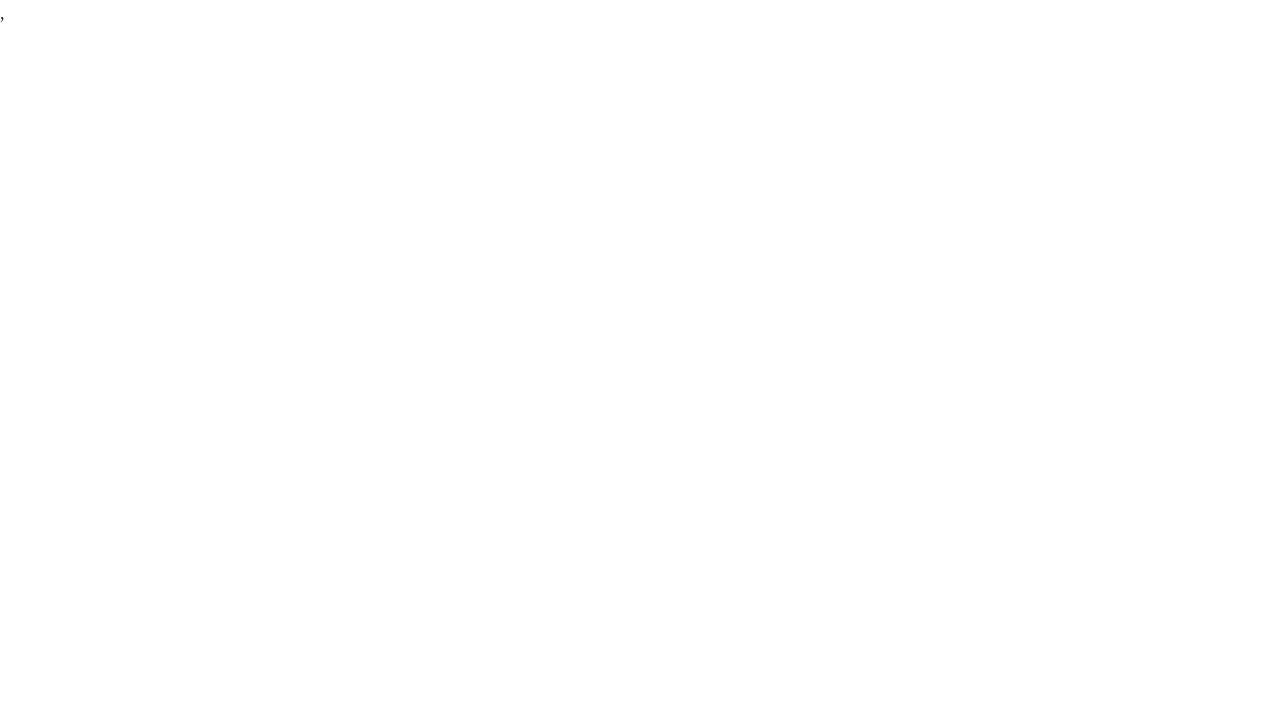
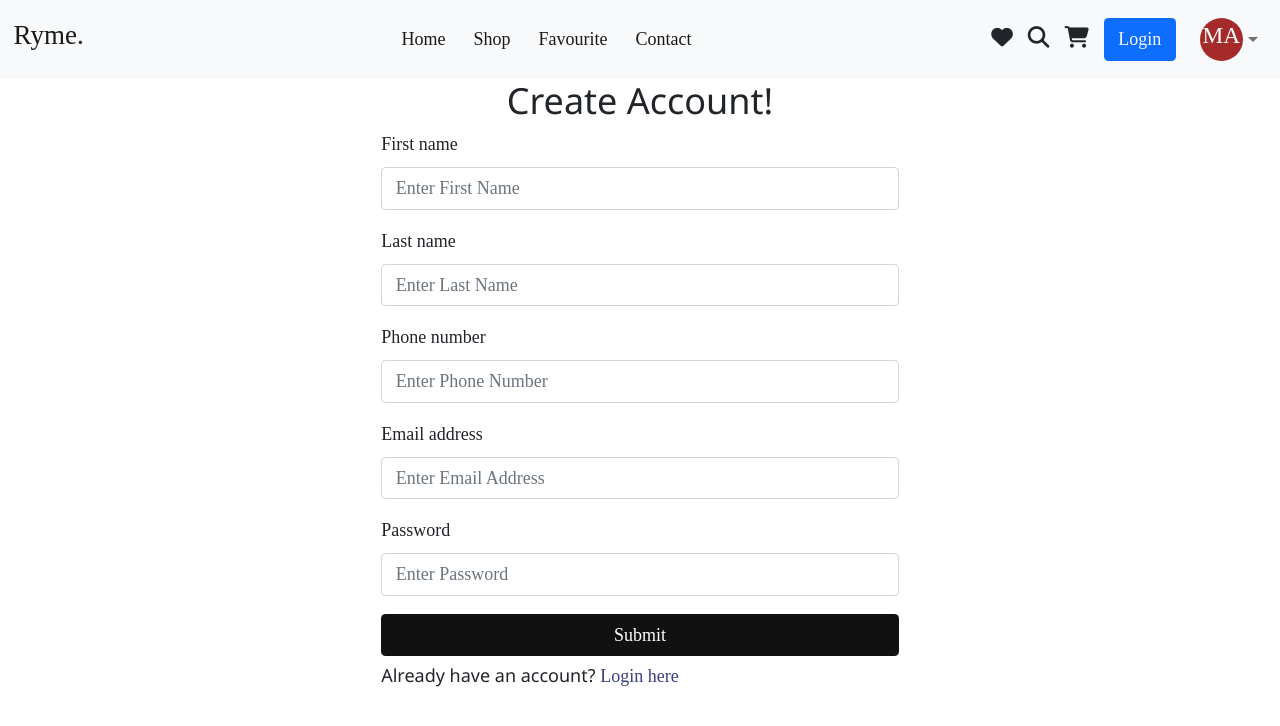
Before and after one commit to mohdniyaf/Ecommerce_Website, a React (Vite) app in the folder client/: page /signup in a window 1280 px wide. Before the commit this address had no page. Shown: the top 726 px of the page. Built offline with nearby package versions, Linux system fonts and the light colour scheme.

Commit message:
C:/Program Files/Git/signup router

```diff
--- a/client/src/App.jsx
+++ b/client/src/App.jsx
@@ -1,7 +1,7 @@
 import { useState } from 'react'
 import Home from './Pages/Home'
 import './App.css'
-import { Routes, Route} from "react-router-dom";
+import {  BrowserRouter as Router,Routes, Route} from "react-router-dom";
 import Category from './Pages/Category';
 import Login from './Pages/Login';
 import RegisterPage from './Pages/RegisterPage';
@@ -15,22 +15,19 @@ import AdminOrders from './Pages/AdminOrders';
 function App() {
 
   return (
-    <>
+
 <Routes>
      <Route path="/" element={<Home />} />
      <Route path="category/:id" element={<Category />} />
      <Route path="cart" element={<Cart />} />
      <Route path="orders" element={<Orders />} />
      <Route path="/login" element={<Login />} />
-     <Route path="/register" element={<RegisterPage />} />
+     <Route path="/signup" element={<RegisterPage />} />
      <Route path="admin/addProduct" element={<AddProduct />} />
      <Route path="admin/createProduct" element={<CreateProduct />} />
      <Route path="admin/allOrders" element={<AdminOrders />} />
+</Routes>
 
-
-
-</Routes>
-  </>
   )
 }
 
--- a/client/src/Components/Create Account/CreateAccount.jsx
+++ b/client/src/Components/Create Account/CreateAccount.jsx
@@ -22,6 +22,7 @@ function CreateAccount() {
   const handleSubmit = async (e) => {
     e.preventDefault();
     try {
+      console.log("Backend URL:", import.meta.env.VITE_BACKEND_URL);
       const response = await axios.post(`${import.meta.env.VITE_BACKEND_URL}/api/user/signup`, formData);
       console.log('Account created successfully:', response.data);
       navigate('/login'); // Redirect to login page on success
--- a/client/src/Components/SignIn/SignIn.jsx
+++ b/client/src/Components/SignIn/SignIn.jsx
@@ -66,7 +66,7 @@ function SignIn() {
         </div>
         <div>
           <h6 className="login-font mt-2">
-            Don't have an account? <a href="" onClick={() => navigate('/register')} className="register-here">Register here</a>
+            Don't have an account? <a href="" onClick={() => navigate('/signup')} className="register-here">Register here</a>
           </h6>
         </div>
       </div>
--- a/client/src/main.jsx
+++ b/client/src/main.jsx
@@ -14,7 +14,7 @@ createRoot(document.getElementById('root')).render(
      <BrowserRouter>
        <App />
     </BrowserRouter>
-    </StrictMode>,
+    </StrictMode>
   </AuthProvider>
 
 )
```
